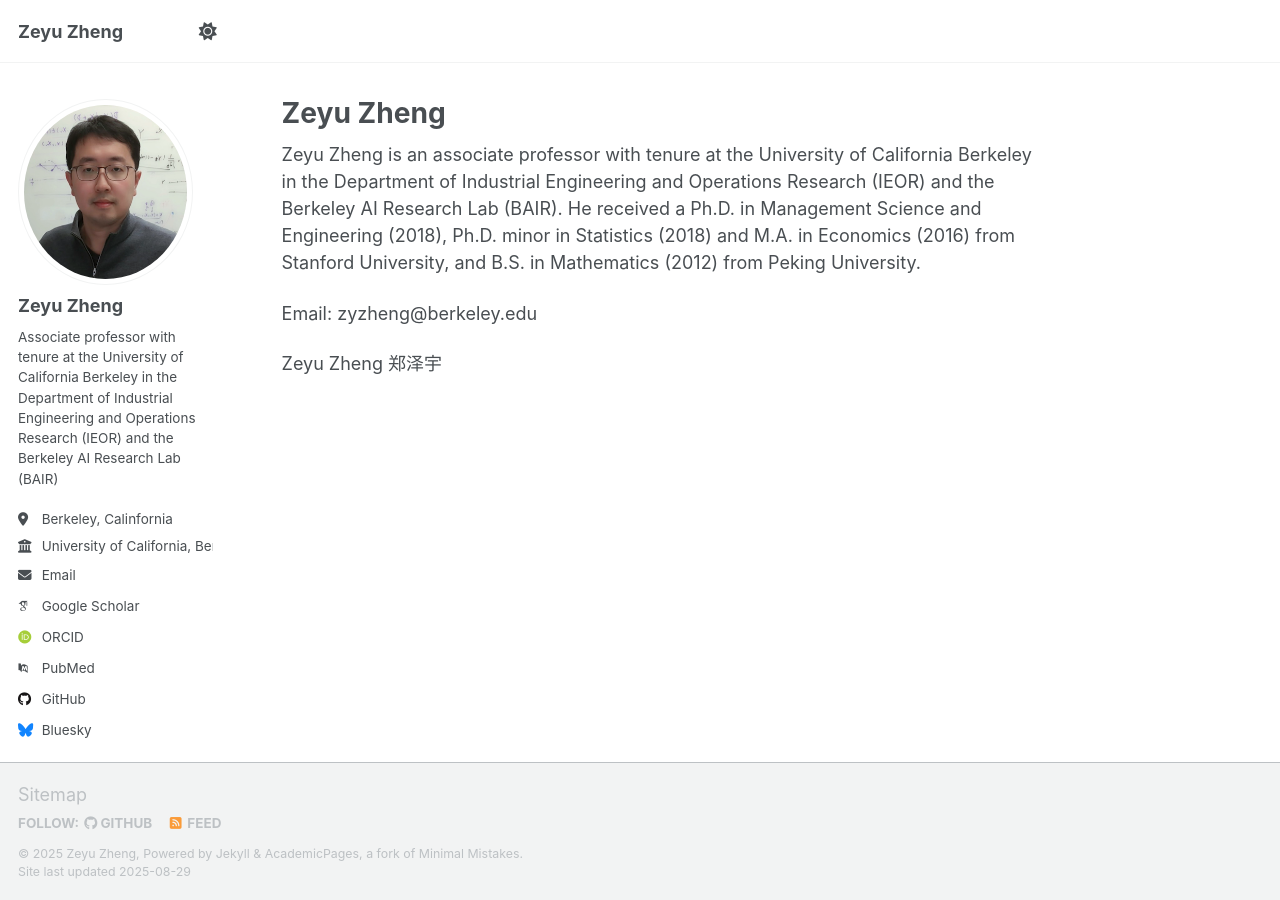
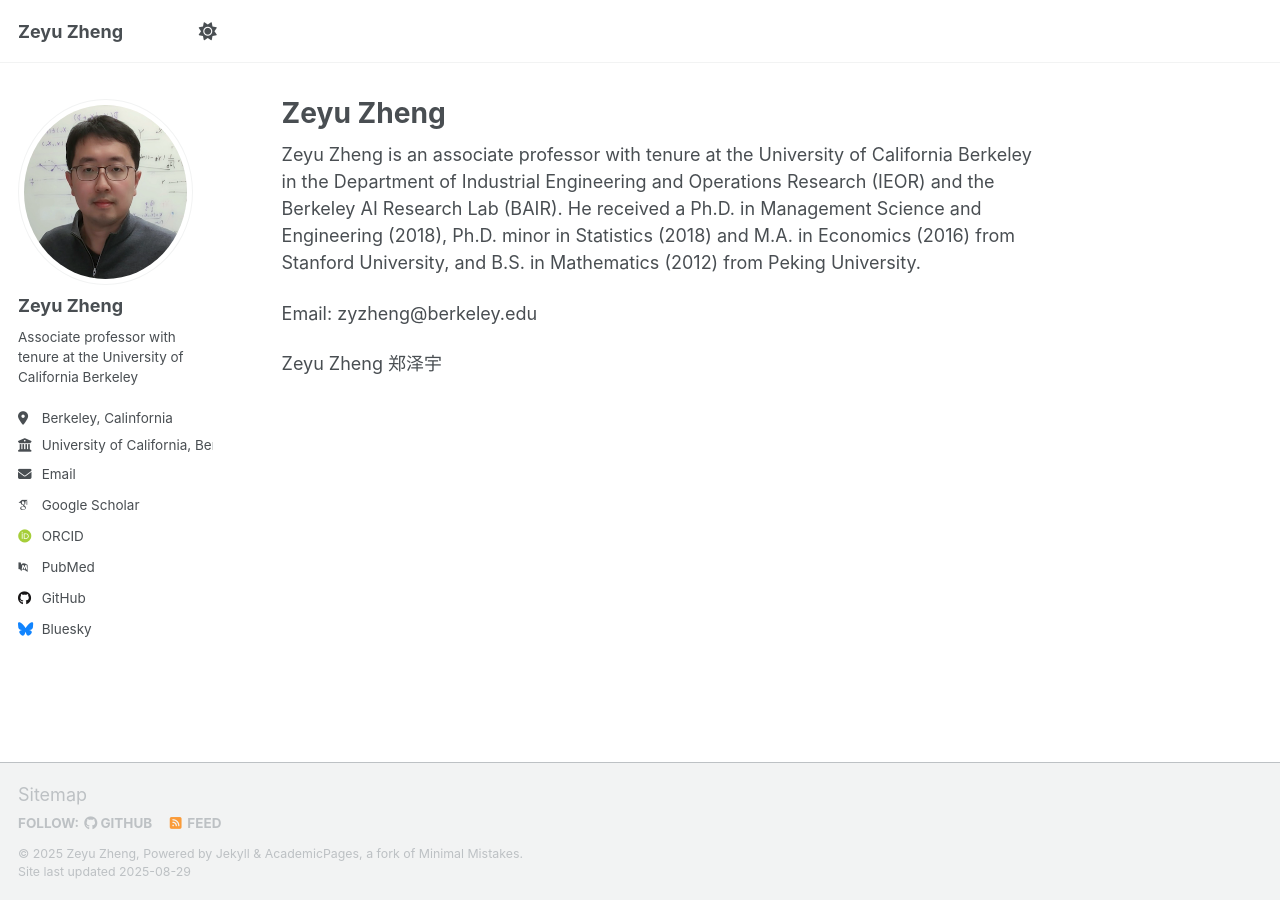
Before and after one commit to zheng80/zheng80.github.io, a Jekyll site: the page built from _pages/about.md, in a window 1280 px wide. Built offline with Jekyll 4.4.1, drawn with Linux system fonts in a browser that asks for light colours; some web fonts are replaced; a script that is not in the unit is left out.

Commit message:
Update _config.yml

```diff
--- a/_config.yml
+++ b/_config.yml
@@ -25,7 +25,7 @@ author:
   avatar           : "profile.png"
   name             : "Zeyu Zheng"
   pronouns         : # example: "she/her"
-  bio              : "Associate professor with tenure at the University of California Berkeley in the Department of Industrial Engineering and Operations Research (IEOR) and the Berkeley AI Research Lab (BAIR)"
+  bio              : "Associate professor with tenure at the University of California Berkeley"
   location         : "Berkeley, Calinfornia"
   employer         : "University of California, Berkeley"
   uri              : # URL
```
